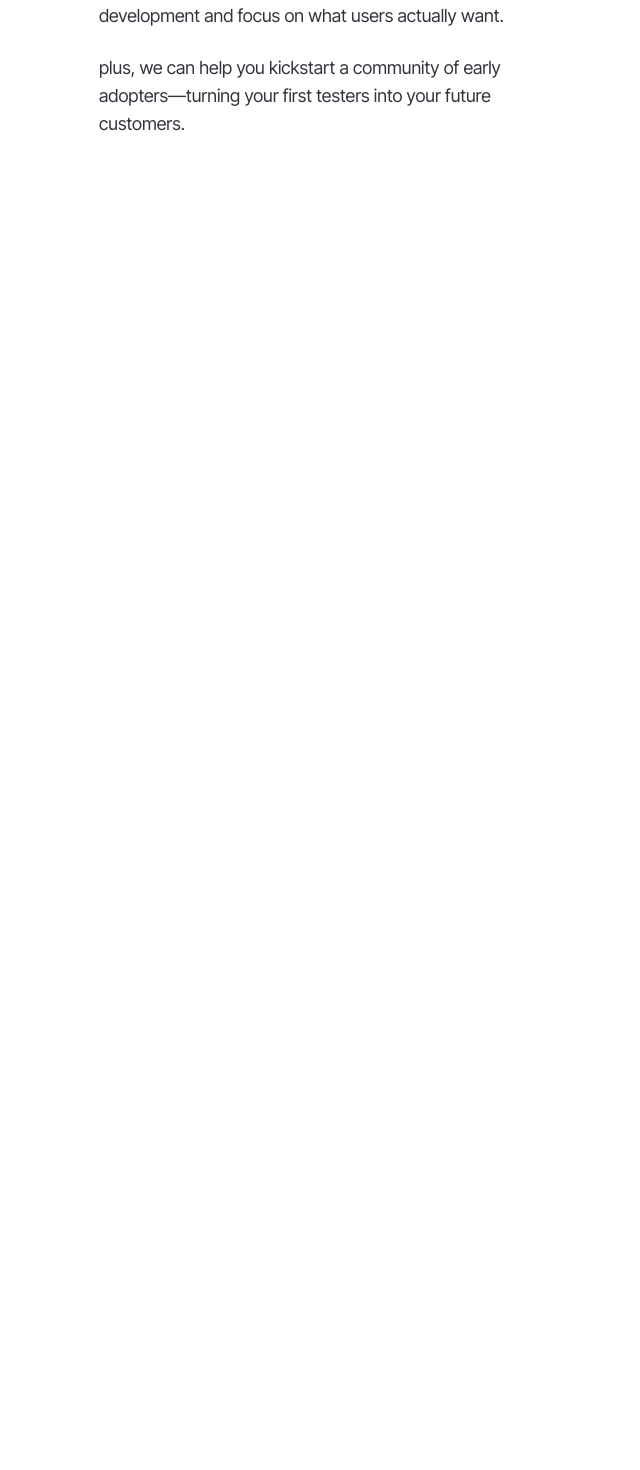
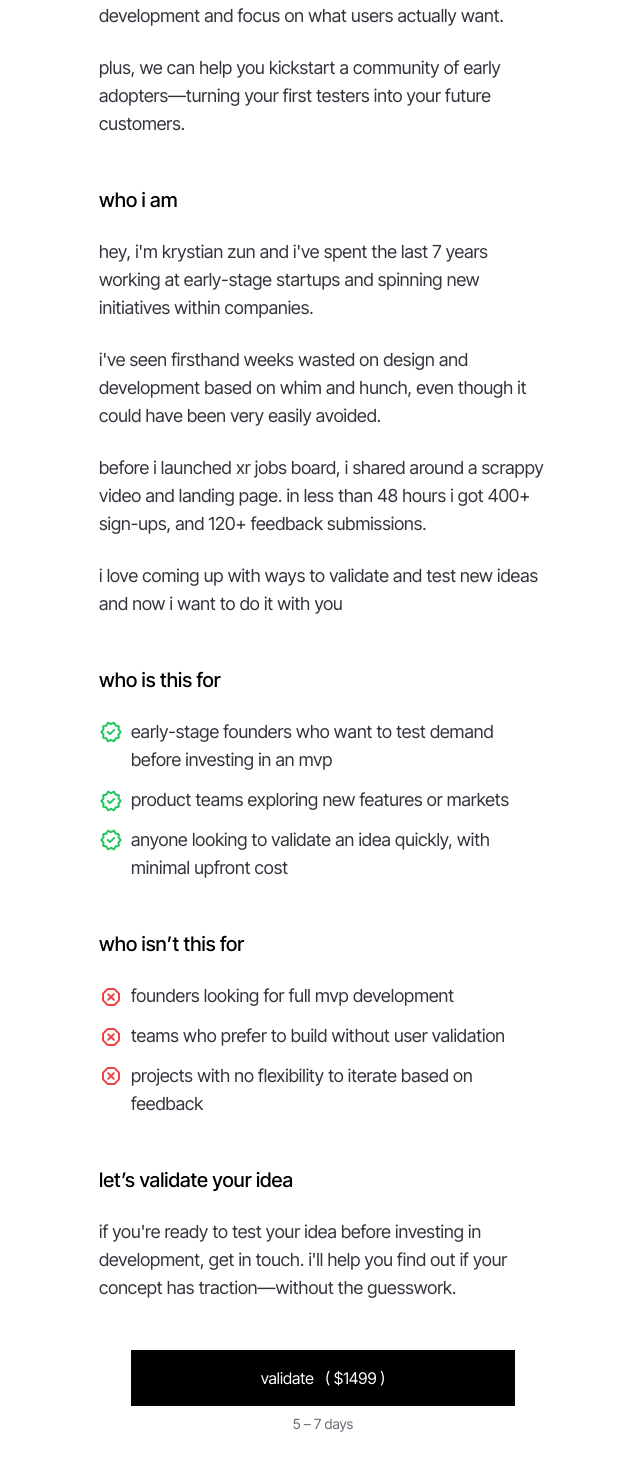
Before and after one commit to krystianzun/krystianzun-com, a Next.js app: page /mvi in a window 1280 px wide. Shown: the part 1222-2692 px from the top of the page, without its empty margins (317-957 px from the left). Before the commit the page ends 1488 px from the top, so only its background shows below. Built offline with nearby package versions, Linux system fonts and the light colour scheme.

Commit message:
add all the first draft copy

```diff
--- a/app/mvi/page.tsx
+++ b/app/mvi/page.tsx
@@ -1,9 +1,10 @@
 import React from "react";
 import Verified from "@/components/icons/Verified";
+import Cross from "@/components/icons/Cross";
 
 const MviPage = () => {
   return (
-    <main className="mb-32 mt-24 text-grey-800">
+    <main className="mb-48 mt-24 text-grey-800">
       <section className="m-auto flex max-w-md flex-col gap-12 text-primary text-lg lowercase">
         <div className="flex flex-col gap-6 ">
           <h1 className="text-2xl font-medium text-black">
@@ -78,6 +79,80 @@ const MviPage = () => {
             adopters—turning your first testers into your future customers.
           </p>
         </div>
+        <div className="flex flex-col gap-6">
+          <h3 className="text-xl font-medium text-black">Who I Am</h3>
+          <p>
+            hey, I&apos;m krystian zun and I&apos;ve spent the last 7 years
+            working at early-stage startups and spinning new initiatives within
+            companies.
+          </p>
+          <p>
+            I&apos;ve seen firsthand weeks wasted on design and development
+            based on whim and hunch, even though it could have been very easily
+            avoided.
+          </p>
+          <p>
+            before I launched XR Jobs Board, I shared around a scrappy video and
+            landing page. in less than 48 hours I got 400+ sign-ups, and 120+
+            feedback submissions.
+          </p>
+          <p>
+            I love coming up with ways to validate and test new ideas and now I
+            want to do it with you
+          </p>
+        </div>
+        <div className="flex flex-col gap-6">
+          <h3 className="text-xl font-medium text-black">Who Is This For</h3>
+          <ul className="flex flex-col gap-3">
+            <li className="flex items-start transition-all duration-300 ease-in-out hover:ml-2">
+              <Verified className="mr-2 mt-0.5 text-green-500" size={24} />
+              Early-stage founders who want to test demand before investing in
+              an MVP
+            </li>
+            <li className="flex items-center transition-all duration-300 ease-in-out hover:ml-2">
+              <Verified className="mr-2 mt-0.5 text-green-500" size={24} />
+              Product teams exploring new features or markets
+            </li>
+            <li className="flex items-start transition-all duration-300 ease-in-out hover:ml-2">
+              <Verified className="mr-2 mt-0.5 text-green-500" size={24} />
+              Anyone looking to validate an idea quickly, with minimal upfront
+              cost
+            </li>
+          </ul>
+        </div>
+        <div className="flex flex-col gap-6">
+          <h3 className="text-xl font-medium text-black">Who Isn’t This For</h3>
+          <ul className="flex flex-col gap-3">
+            <li className="flex items-center transition-all duration-300 ease-in-out hover:ml-2">
+              <Cross className="mr-2 mt-0.5 text-red-500" size={24} />
+              Founders looking for full MVP development
+            </li>
+            <li className="flex items-center transition-all duration-300 ease-in-out hover:ml-2">
+              <Cross className="mr-2 mt-0.5 text-red-500" size={24} />
+              Teams who prefer to build without user validation
+            </li>
+            <li className="flex items-start transition-all duration-300 ease-in-out hover:ml-2">
+              <Cross className="mr-2 mt-0.5 text-red-500" size={24} />
+              Projects with no flexibility to iterate based on feedback
+            </li>
+          </ul>
+        </div>
+        <div className="flex flex-col gap-6">
+          <h3 className="text-xl font-medium text-black">
+            Let’s validate your idea
+          </h3>
+          <p>
+            If you&apos;re ready to test your idea before investing in
+            development, get in touch. I&apos;ll help you find out if your
+            concept has traction—without the guesswork.
+          </p>
+        </div>
+        <div className="w-full flex justify-center text-base flex-col items-center gap-2">
+          <button className="bg-black cursor-pointer text-white p-4 w-full max-w-sm">
+            validate&nbsp;&nbsp;&nbsp;( $1499 )
+          </button>
+          <p className="text-grey-600 text-sm">5 – 7 days</p>
+        </div>
       </section>
     </main>
   );
--- /dev/null
+++ b/components/icons/Cross.tsx
@@ -0,0 +1,18 @@
+import React from "react";
+
+const Cross = ({ className = "", size = 24 }) => {
+  return (
+    <svg
+      xmlns="http://www.w3.org/2000/svg"
+      width={size}
+      height={size}
+      viewBox="0 -960 960 960"
+      className={`fill-current ${className}`}
+      style={{ minWidth: size, minHeight: size }}
+    >
+      <path d="M363-120q-16 0-30.5-6T307-143L143-307q-11-11-17-25.5t-6-30.5v-234q0-16 6-30.5t17-25.5l164-164q11-11 25.5-17t30.5-6h234q16 0 30.5 6t25.5 17l164 164q11 11 17 25.5t6 30.5v234q0 16-6 30.5T817-307L653-143q-11 11-25.5 17t-30.5 6H363Zm1-80h232l164-164v-232L596-760H364L200-596v232l164 164Zm116-224 86 86q11 11 28 11t28-11q11-11 11-28t-11-28l-86-86 86-86q11-11 11-28t-11-28q-11-11-28-11t-28 11l-86 86-86-86q-11-11-28-11t-28 11q-11 11-11 28t11 28l86 86-86 86q-11 11-11 28t11 28q11 11 28 11t28-11l86-86Zm0-56Z" />
+    </svg>
+  );
+};
+
+export default Cross;
```
Also changed, not shown: components/icons/Cross.svg (added).
